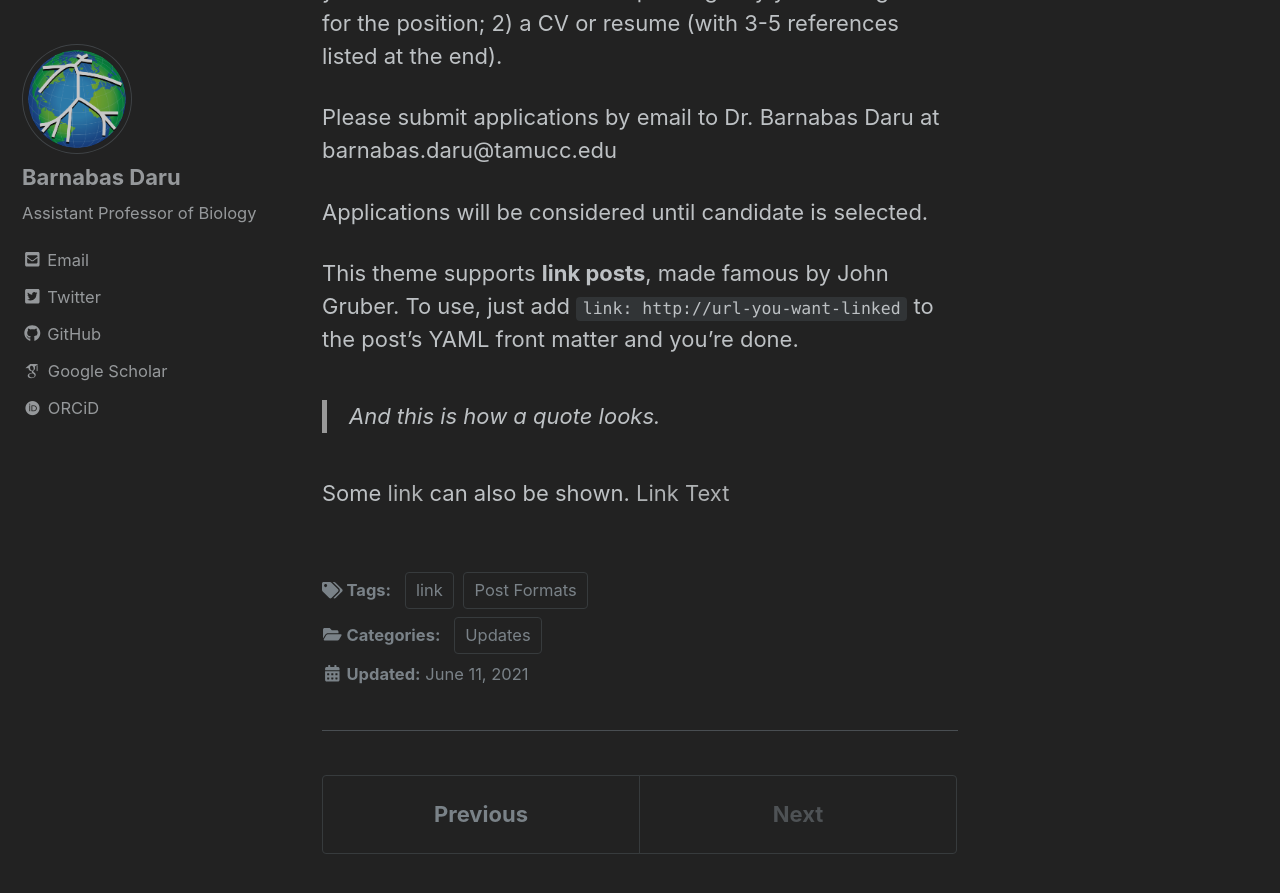
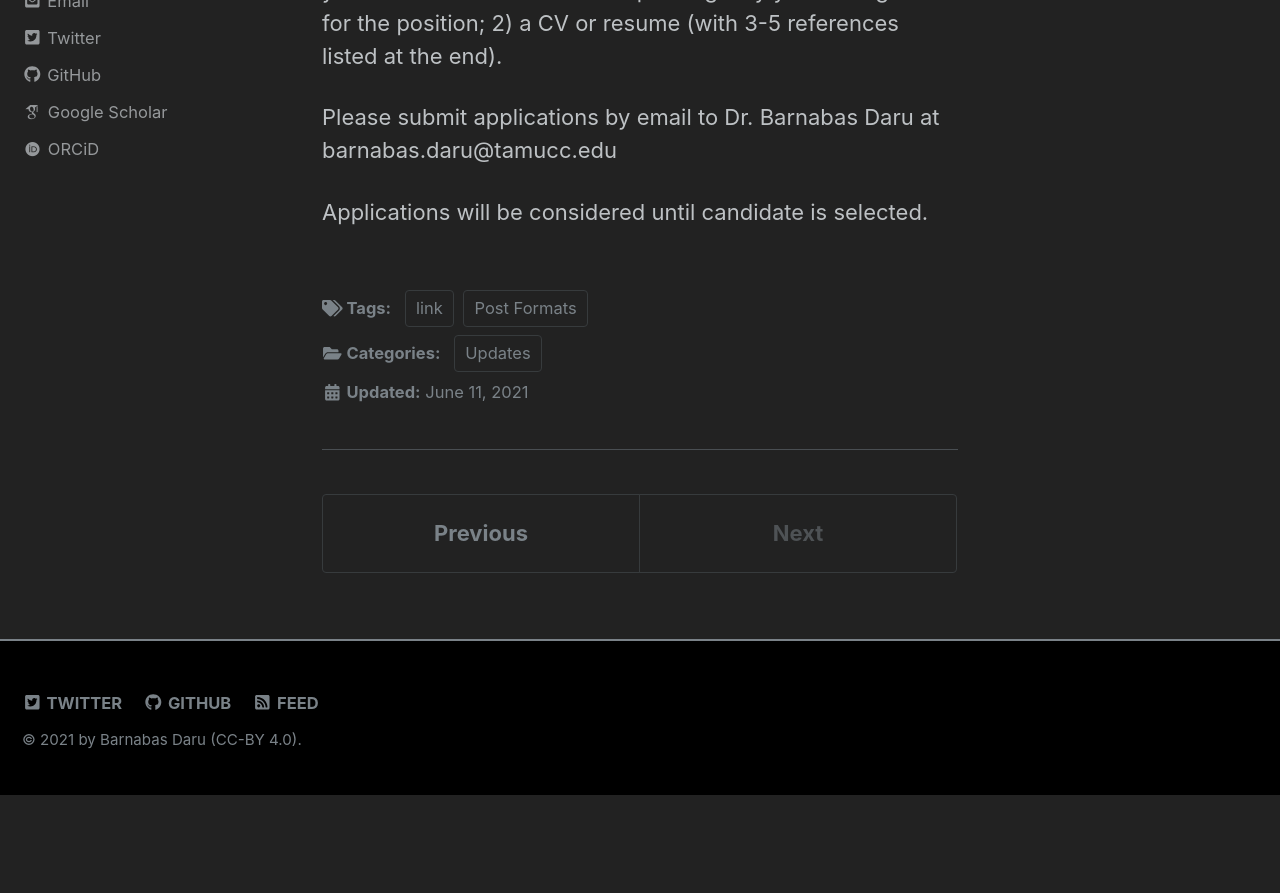
Before and after one commit to darunabas/darulab.github.io, a Jekyll site: the page built from _posts/2021-06-11-PhD-students-biogeography.md, in a window 1280 px wide and 900 px high, scrolled down 1989 px. Shown: the top 893 px of the window. Built offline with Jekyll 4.4.1, drawn with Linux system fonts in a browser that asks for light colours; nearby versions of some CDN libraries; some web fonts are replaced; after the commit the page ends 2784 px from its top, so only the background shows below that.

Commit message:
Update 2021-06-11-PhD-students-biogeography.md

```diff
--- a/_posts/2021-06-11-PhD-students-biogeography.md
+++ b/_posts/2021-06-11-PhD-students-biogeography.md
@@ -33,10 +33,3 @@
 Please submit applications by email to Dr. Barnabas Daru at barnabas.daru@tamucc.edu
 
 Applications will be considered until candidate is selected.
-
-This theme supports **link posts**, made famous by John Gruber. To use, just add `link: http://url-you-want-linked` to the post's YAML front matter and you're done.
-
-> And this is how a quote looks.
-
-Some [link](#) can also be shown.
-[Link Text]({% publications %})
```
